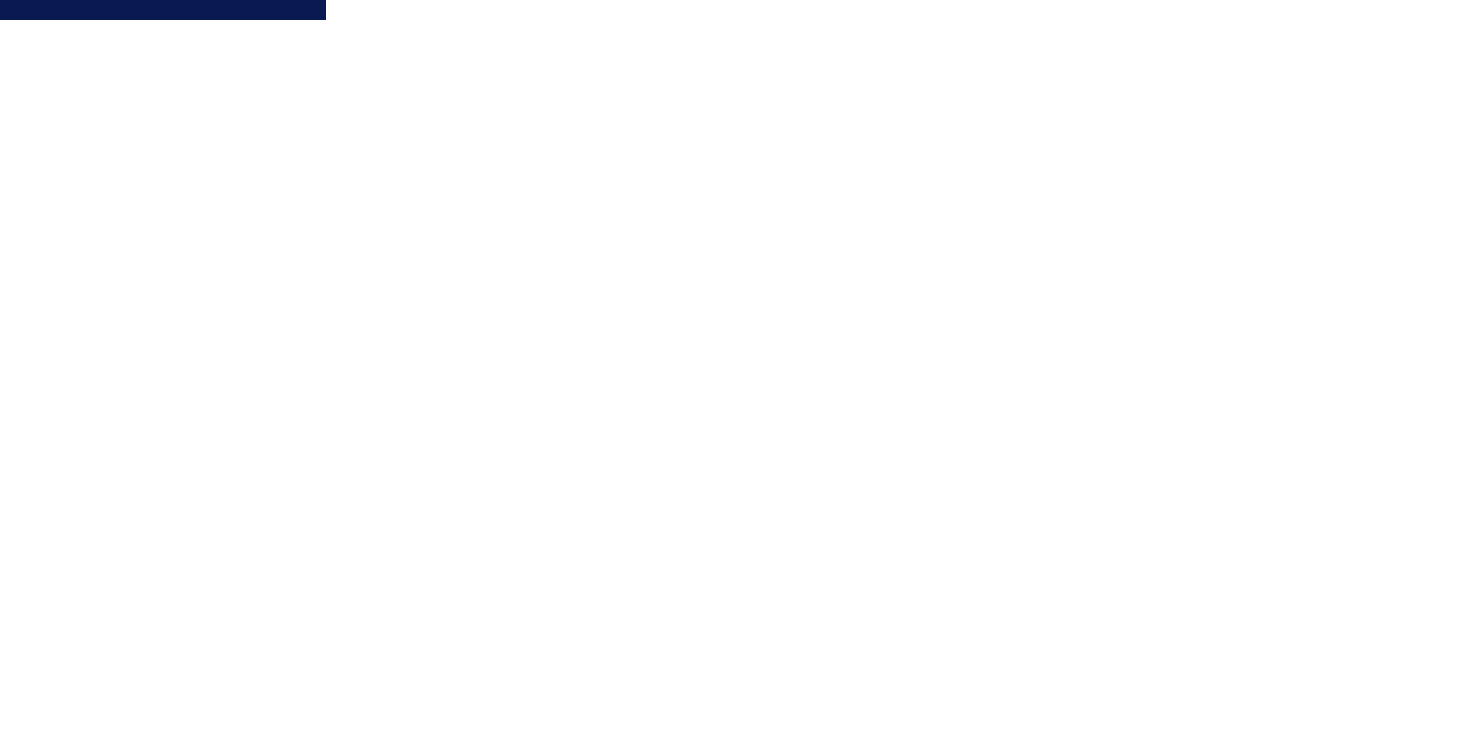
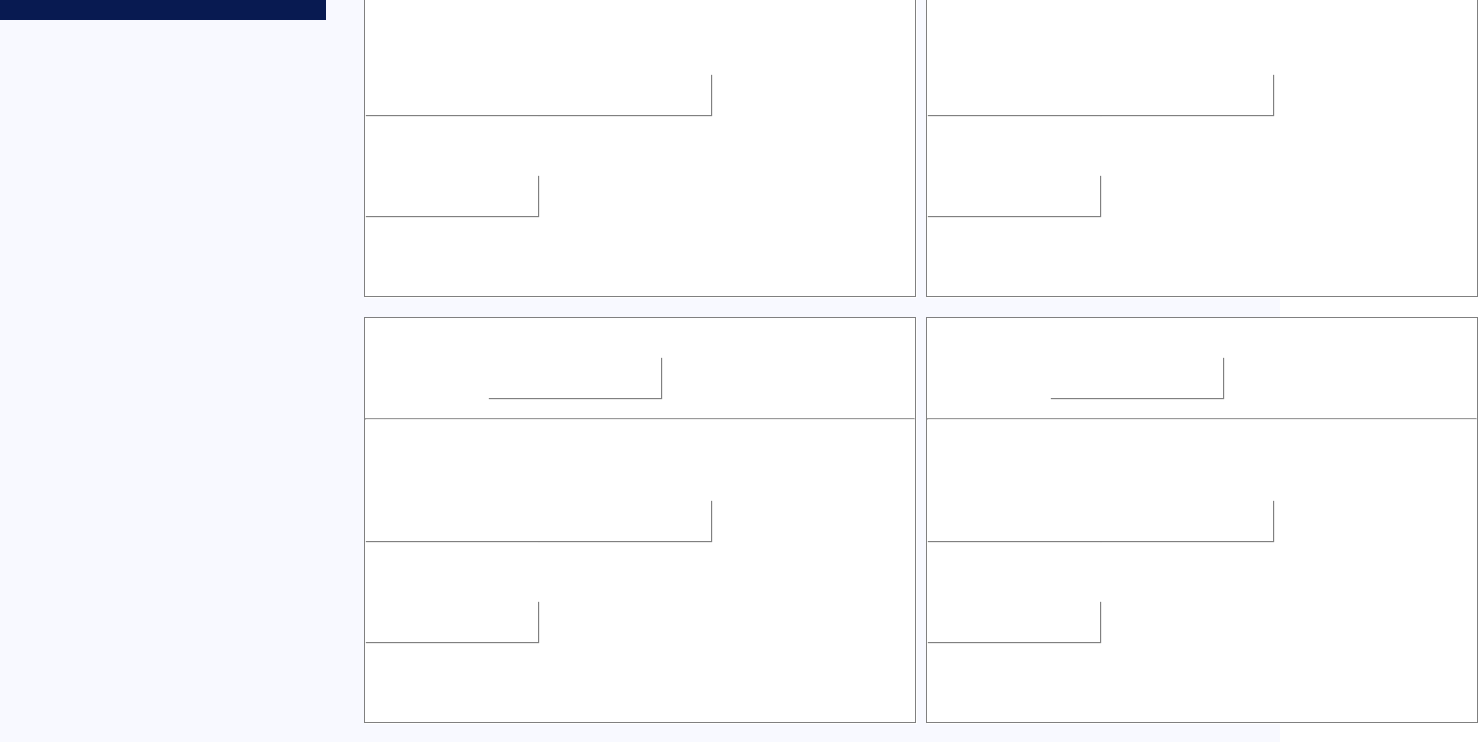
Before and after one commit to Cimorexave/react-test, a React (Create React App) app: page / in a window 1280 px wide. Shown: the part 780-1522 px from the top of the page, 1478 px wide, since content can reach past the window. Before the commit the page ends 800 px from the top, so only its background shows below. Built offline with nearby package versions, Linux system fonts and the light colour scheme.

Commit message:
added card basic stylings and grid template

```diff
--- a/src/App.css
+++ b/src/App.css
@@ -1,3 +1,9 @@
+@import './styles/sidebar.css';
 .App {
     background-color: #F8F9FF;
 }
+.container {
+    display: grid;
+    grid-template-columns: 1fr 1fr;
+    margin-left: calc(326px + 3%);
+}
--- a/src/App.js
+++ b/src/App.js
@@ -13,6 +13,14 @@
       <Navigation />
       <div className="container">
         <Card />
+        <Card />
+        <Card />
+        <Card />
+        <Card />
+        <Card />
+        <Card />
+        <Card />
+        <Card />
       </div>
     </div>
   );
--- a/src/components/Card.js
+++ b/src/components/Card.js
@@ -1,4 +1,5 @@
-import React from 'react'
+import React from 'react';
+import '../styles/card.css';
 
 const Card = () => {
   return (
--- /dev/null
+++ b/src/styles/card.css
@@ -0,0 +1,11 @@
+@import './sidebar.css';
+
+/* card stylings */
+.card {
+    box-shadow: 1px 1px 1px;
+    background-color: white;
+    border: 1px solid grey;
+    width: 550px;
+    margin-top: 20px;
+    margin-right: 10px;
+}
```
